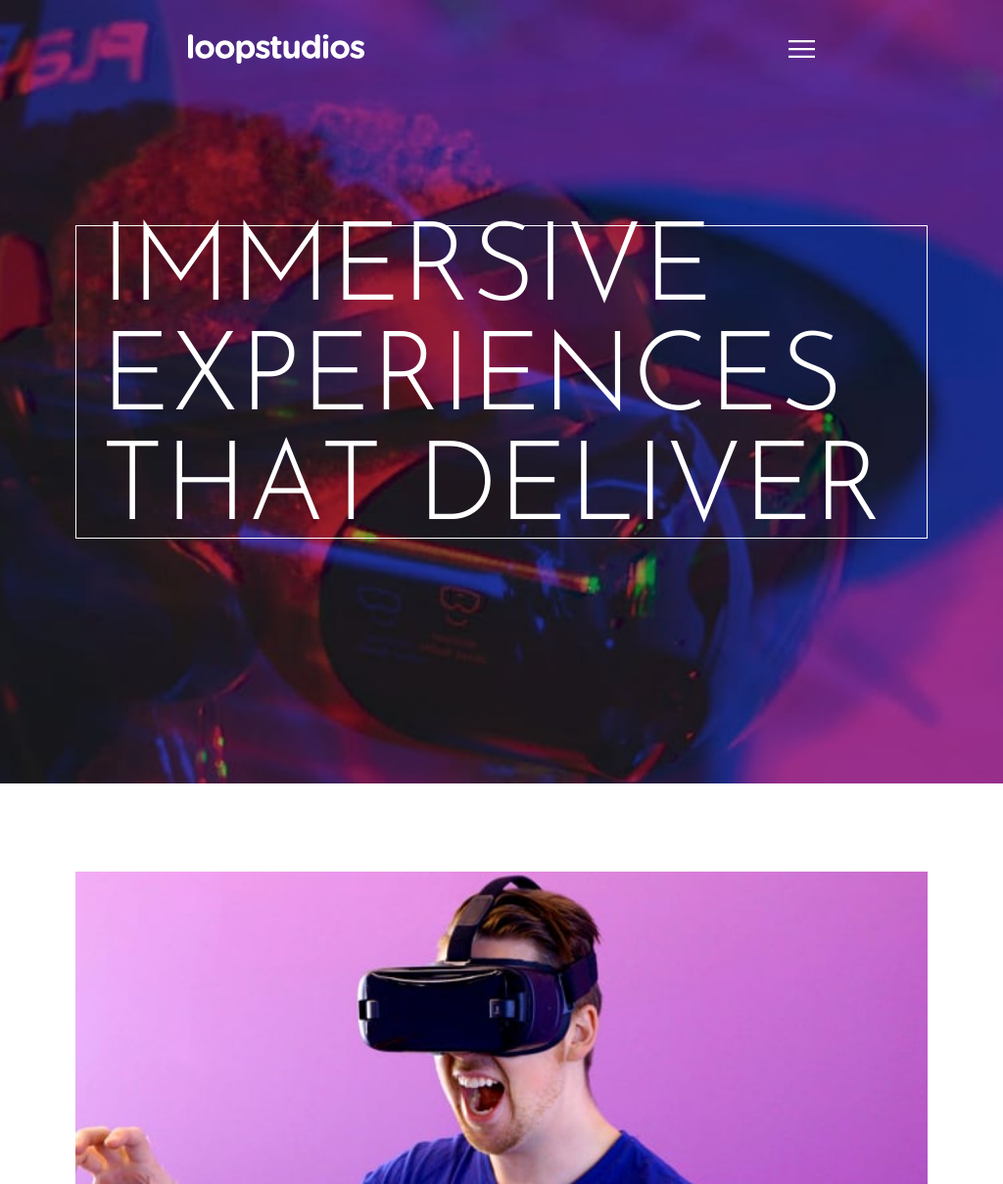
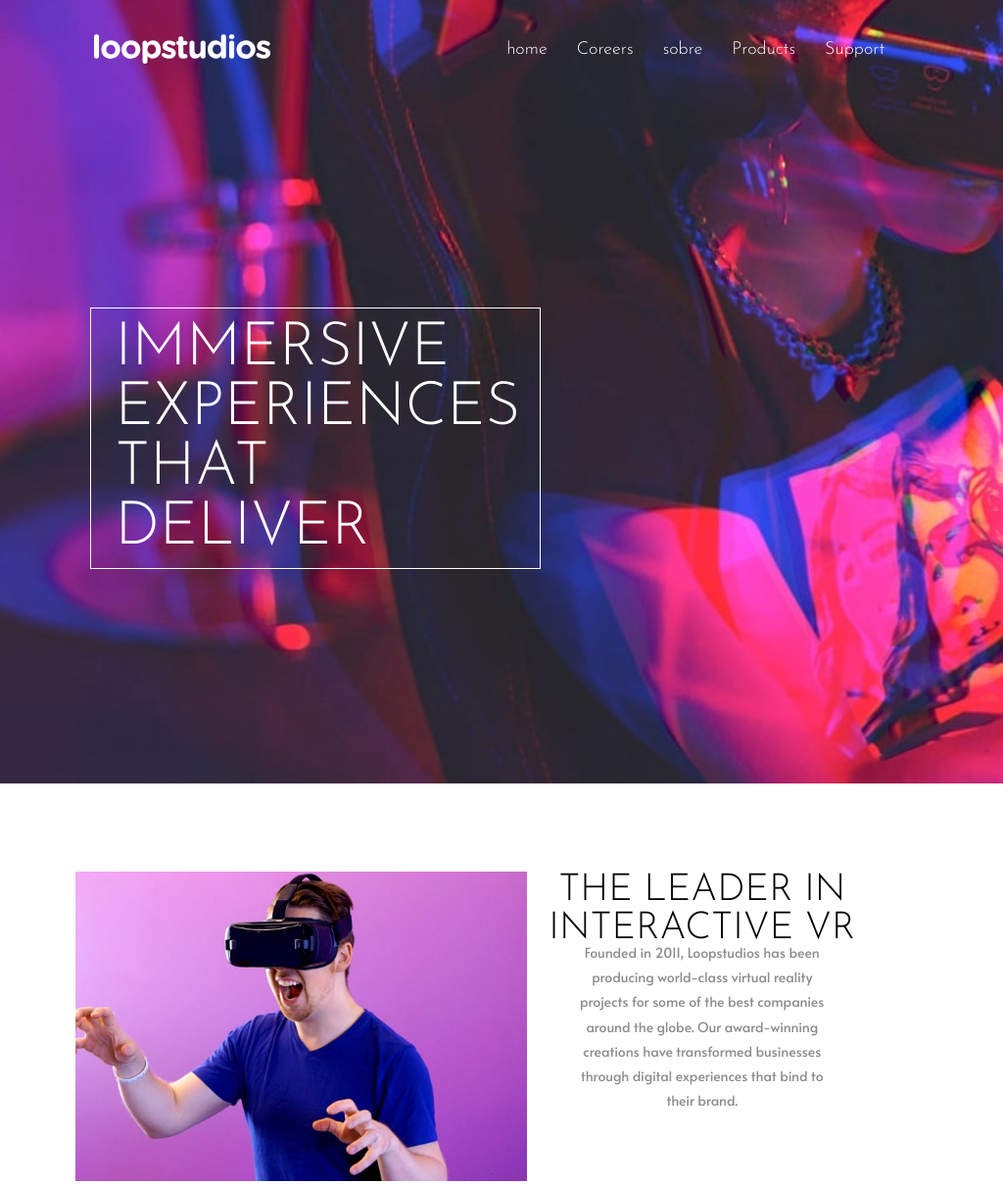
Before and after one commit to Ghabriel-Silva/Landing-page-modelo-2, a plain HTML site: page index.html in a window 1024 px wide. Shown: the top 1209 px of the page at 98% size. Drawn offline with Linux system fonts and the light colour scheme.

Commit message:
desktop
desktop programaçaao page

```diff
--- a/style.css
+++ b/style.css
@@ -319,10 +319,6 @@ p.text-footer-01{
     h1{
         font-size: 10vw ;
     }
-    .figure-container-pack{
-
-
-    }
     .div-img-1, .div-img-2, .div-img-3, .div-img-4, .div-img-5, .div-img-6, .div-img-7, .div-img-8 {
         height:30vh;
         width: 85vw ;
@@ -334,3 +330,68 @@ p.text-footer-01{
         transition: none;
     }
 }
+@media (max-width:1024px ) and (min-width:769px){
+.container-header{
+    background-image: url(Designer/imagens/Desktop/image-hero.jpg);
+    background-size:cover;
+}
+.container-figure{
+    display:flex;
+    justify-content: space-around;
+}
+nav{
+    display:flex;
+    flex-wrap: nowrap;
+    gap: 30px;
+}
+nav a{
+    color:white;
+    text-decoration:none;
+    font-family:var(--font02);
+    font-size:18px;
+    font-weight:300;
+}
+.menu-hamburge{
+    display:none;
+}
+.header-title{
+   margin-left:-380px ;
+   margin-bottom:-15px ;
+}
+.header-title{
+    height:26vw;
+    width:45vw;
+}
+h1{
+    font-size: 6vw ;
+}
+.section-contain{
+
+    display: block;position: relative;
+}
+.div-img-text{
+    background-color: aqua;
+
+
+}
+.imagem-interactive{
+    background-image: url(Designer/imagens/Desktop/image-interactive.jpg);
+    width:45vw;
+}
+.section-title-01{
+    position: absolute;
+    top:50px;
+    left:45vw;
+    width: 35vw;
+}
+.div-text{
+    position: absolute;
+    top:140px;
+    left: 45vw;
+    width: 35vw;
+    background-color: rgb(255, 255, 255);
+}
+.section-text{
+
+}
+}
```
